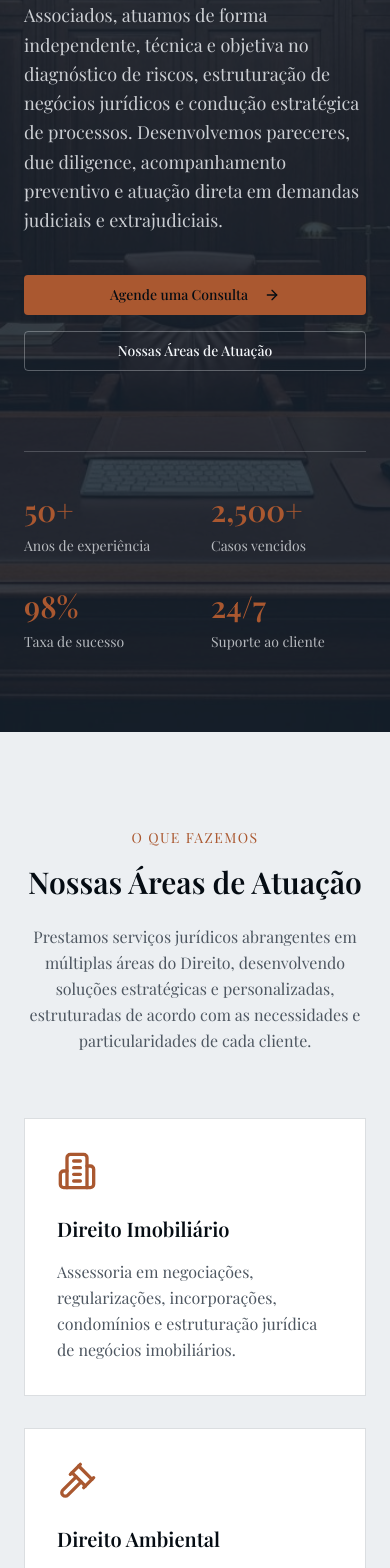
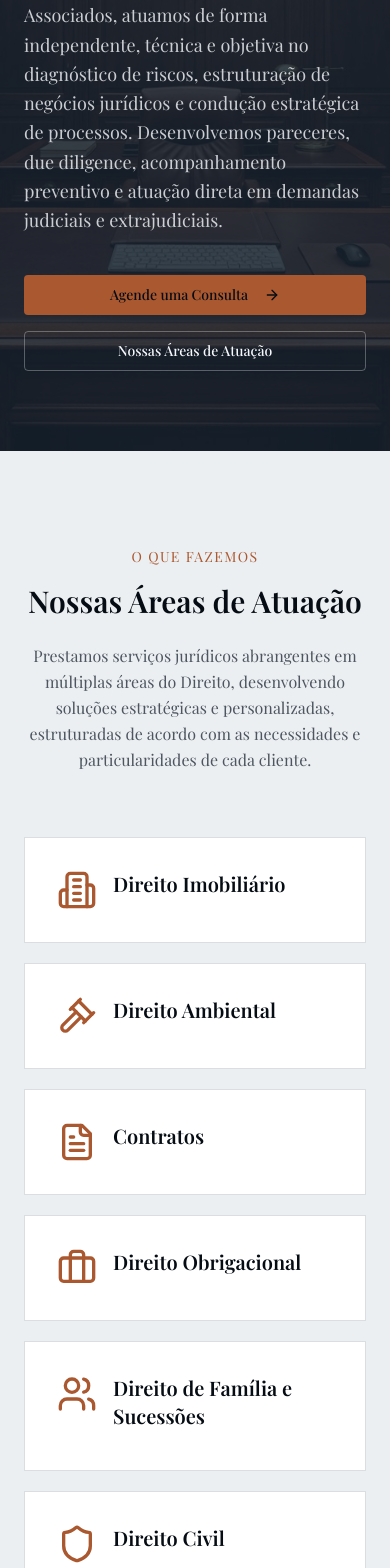
Before and after one commit to FranciscoEvaldt/Site_Maggi-Silveira, a Next.js app: page / in a window 390 px wide. Shown: the part 432-2000 px from the top of the page. Built offline with nearby package versions, Linux system fonts and the light colour scheme; a web font is replaced by a local one.

Commit message:
atualizaçao

```diff
--- a/components/footer.tsx
+++ b/components/footer.tsx
@@ -28,41 +28,7 @@ export function Footer() {
     <footer className="bg-primary text-primary-foreground">
       <div className="max-w-7xl mx-auto px-6 lg:px-8 py-16">
         <div className="grid md:grid-cols-2 lg:grid-cols-5 gap-12">
-          {/* Logo & Description */}
-          <div className="lg:col-span-2">
-            <Link href="/" className="flex items-center gap-3 mb-6">
-              <Scale className="h-8 w-8 text-accent" />
-              <div className="flex flex-col">
-                <span className="text-xl font-semibold tracking-tight">Maggi & Silveira</span>
-                <span className="text-xs text-primary-foreground/70 tracking-widest uppercase">Sociedade de advogados</span>
-              </div>
-            </Link>
-            <p className="text-primary-foreground/80 leading-relaxed mb-6 max-w-sm">
-              Oferecendo assessoria jurídica de excelência, integridade e distinção há mais de 50 anos.
-              Seu parceiro de confiança para lidar com questões jurídicas complexas.
-            </p>
-            <p className="text-sm text-primary-foreground/60">Licenciado em Torres</p>
-          </div>
 
-          {/* Links */}
-          {Object.entries(footerLinks).map(([title, links]) => (
-            <div key={title}>
-              <h4 className="font-semibold mb-4 text-primary-foreground">{title}</h4>
-              <ul className="space-y-3">
-                {links.map((link) => (
-                  <li key={link.label}>
-                    <Link
-                      href={link.href}
-                      className="text-sm text-primary-foreground/70 hover:text-primary-foreground transition-colors"
-                    >
-                      {link.label}
-                    </Link>
-                  </li>
-                ))}
-              </ul>
-            </div>
-          ))}
-        </div>
 
         {/* Bottom Bar */}
         <div className="border-t border-primary-foreground/20 mt-12 pt-8 flex flex-col md:flex-row justify-between items-center gap-4">
@@ -90,6 +56,7 @@ export function Footer() {
             </Link>
           </div>
         </div>
+        </div>
       </div>
     </footer>
   )
--- a/components/header.tsx
+++ b/components/header.tsx
@@ -21,13 +21,13 @@ export function Header() {
         <div className="flex items-center justify-between h-20">
           {/* Logo */}
           <Link href="/" className="flex items-center gap-3">
-            <Scale className="h-8 w-8 text-accent" />
+
             <div className="flex flex-col">
               <span className="text-xl font-semibold tracking-tight text-foreground">
-                Maggi & Silveira
+                <img src="/public/secundaria.jpg" alt="" />
               </span>
               <span className="text-xs text-muted-foreground tracking-widest uppercase">
-                Sociedade de advogados
+
               </span>
             </div>
           </Link>
--- a/components/hero.tsx
+++ b/components/hero.tsx
@@ -53,22 +53,6 @@ export function Hero() {
           </div>
         </div>
 
-        {/* Stats */}
-        <div className="grid grid-cols-2 md:grid-cols-4 gap-8 mt-20 pt-10 border-t border-primary-foreground/20">
-          {[
-            { number: "50+", label: "Anos de experiência" },
-            { number: "2,500+", label: "Casos vencidos" },
-            { number: "98%", label: "Taxa de sucesso" },
-            { number: "24/7", label: "Suporte ao cliente" },
-          ].map((stat) => (
-            <div key={stat.label}>
-              <p className="text-3xl md:text-4xl font-semibold text-accent mb-2">
-                {stat.number}
-              </p>
-              <p className="text-sm text-primary-foreground/70">{stat.label}</p>
-            </div>
-          ))}
-        </div>
       </div>
     </section>
   );
--- a/components/practice-areas.tsx
+++ b/components/practice-areas.tsx
@@ -11,68 +11,65 @@ const practiceAreas = [
   {
     icon: Building2,
     title: "Direito Imobiliário",
-    description:
-      "Assessoria em negociações, regularizações, incorporações, condomínios e estruturação jurídica de negócios imobiliários.",
+    description: "",
   },
   {
     icon: Gavel,
     title: "Direito Ambiental",
-    description:
-      "Consultoria e atuação em questões ambientais, licenciamento, responsabilidade ambiental e adequação normativa.",
+    description: "",
   },
   {
     icon: FileText,
     title: "Contratos",
-    description:
-      "Elaboração, análise e revisão contratual com foco na segurança jurídica e prevenção de litígios.",
+    description: "",
   },
   {
     icon: Briefcase,
     title: "Direito Obrigacional",
     description:
-      "Atuação em relações obrigacionais, responsabilidade civil e cumprimento de obrigações contratuais e legais.",
+      "",
   },
   {
     icon: Users,
     title: "Direito de Família e Sucessões",
     description:
-      "Atuação em divórcios, guarda, alimentos, inventários e planejamento sucessório.",
+      "",
   },
   {
     icon: Shield,
     title: "Direito Civil",
     description:
-      "Atuação em demandas cíveis diversas, com condução estratégica de processos judiciais e administrativos.",
+      "",
   },
   {
     icon: Shield,
     title: "Direito do Trabalho",
     description:
-      "Defesa e acompanhamento em reclamações trabalhistas, consultoria preventiva e gestão de passivos.",
+      "",
   },
   {
     icon: Shield,
     title: "Direito Previdenciário",
     description:
-      "Atuação na concessão, revisão e restabelecimento de benefícios previdenciários, incluindo aposentadorias, pensões, auxílios e benefícios por incapacidade, tanto na esfera administrativa quanto judicial.",
+      "",
   },
   {
     icon: Shield,
     title: "Direito de Transporte",
     description:
-      "Assessoria e atuação em demandas envolvendo transporte público e privado, responsabilidade civil de transportadoras, contratos de transporte, questões regulatórias e litígios relacionados ao setor.",
+      "",
   },
   {
     icon: Shield,
     title: "Direito de Trânsito",
     description:
-      "Atuação em processos administrativos e judiciais relacionados a infrações e penalidades de trânsito.",
+      "",
   },
   {
     icon: Shield,
     title: "Assessoria Extrajudicial",
     description:
-      "Soluções estratégicas fora do âmbito judicial, com foco na prevenção de conflitos e na resolução célere de demandas.",
+      "",
   },
 ];
 
@@ -95,19 +92,24 @@ export function PracticeAreas() {
           </p>
         </div>
 
-        <div className="grid md:grid-cols-2 lg:grid-cols-3 gap-8">
+        <div className="grid md:grid-cols-2 lg:grid-cols-3 gap-5">
           {practiceAreas.map((area) => (
             <div
               key={area.title}
               className="group bg-card p-8 border border-border hover:border-accent/50 transition-all duration-300"
             >
-              <area.icon className="h-10 w-10 text-accent mb-6" />
-              <h3 className="text-xl font-semibold text-foreground mb-4">
-                {area.title}
-              </h3>
-              <p className="text-muted-foreground leading-relaxed">
-                {area.description}
-              </p>
+              <div className="flex items-start gap-4">
+                <area.icon className="h-10 w-10 text-accent flex-shrink-0" />
+
+                <div>
+                  <h3 className="text-xl font-semibold text-foreground mb-2">
+                    {area.title}
+                  </h3>
+                  <p className="text-muted-foreground leading-relaxed">
+                    {area.description}
+                  </p>
+                </div>
+              </div>
             </div>
           ))}
         </div>
```
Also changed, not shown: public/secundaria.jpg (added).
